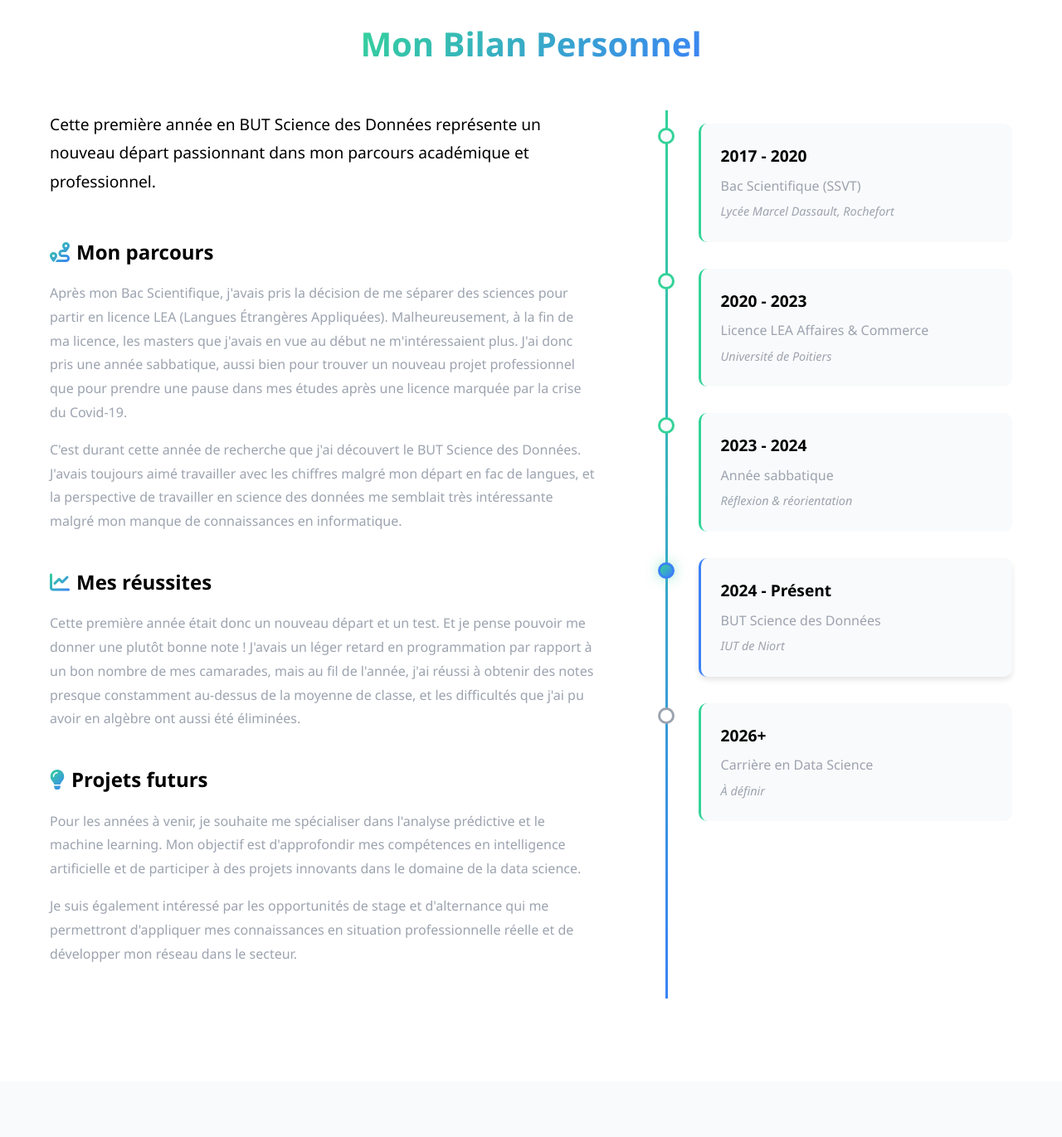
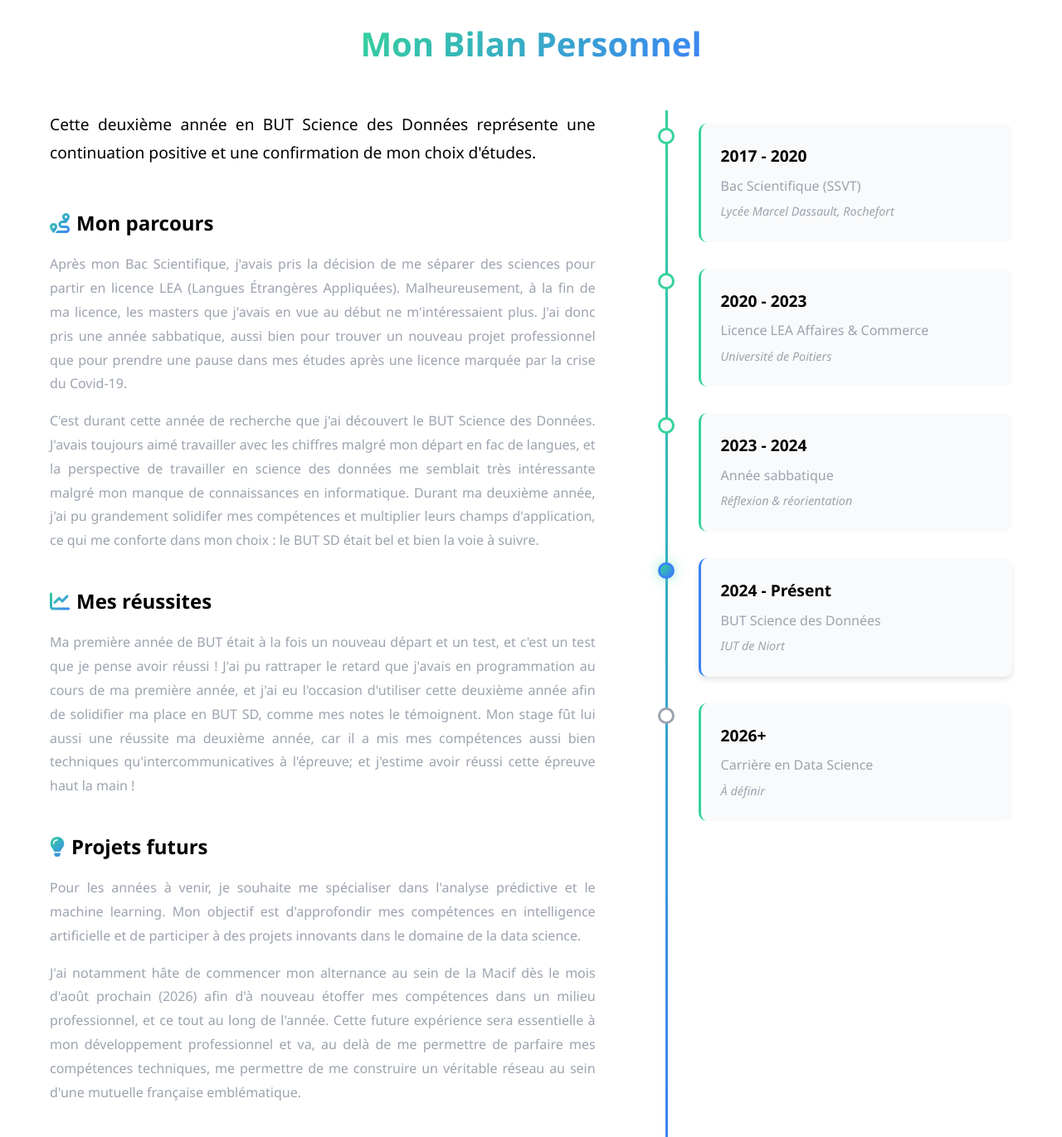
Before and after one commit to eliottguenard/eliottguenard.github.io, a plain HTML site: page index.html in a window 1280 px wide. Shown: the part 4320-5691 px from the top of the page at 83% size. Drawn offline with Linux system fonts and the light colour scheme.

Commit message:
justification du texte et modification du bilan

```diff
--- a/index.html
+++ b/index.html
@@ -336,7 +336,7 @@
                     </div>
                     <div class="project-content">
                         <h3>Création d'un outil automatique de gestion de tournées</h3>
-                        <p>Création d'un outil de gestion de tournées de collecte pour le Laboratoire de l'Environnement et de l'Alimentation de la Vendée grâce à ReactJS.</p>
+                        <p style="text-align: justify;">Création d'un outil de gestion de tournées de collecte pour le Laboratoire de l'Environnement et de l'Alimentation de la Vendée grâce à ReactJS.</p>
                         <div class="project-tags">
                             <span class="tag">React</span>
                             <span class="tag">Docker</span>
@@ -355,7 +355,7 @@
                     </div>
                     <div class="project-content">
                         <h3>Intégration de données dans un datawarehouse</h3>
-                        <p>Intégration de données fictives de ventes dans un datawarehouse afin d'analyser les performances de l'entreprise via des dashboards.</p>
+                        <p style="text-align: justify;">Intégration de données fictives de ventes dans un datawarehouse afin d'analyser les performances de l'entreprise via des dashboards.</p>
                         <div class="project-tags">
                             <span class="tag">PowerBI</span>
                             <span class="tag">SQL</span>
@@ -374,7 +374,7 @@
                     </div>
                     <div class="project-content">
                         <h3>Reporting d'une analyse multivariée</h3>
-                        <p>Mise en place d’un outil visuel et automatisé de suivi-évaluation de la pauvreté en France, permettant d’accroître l’efficacité dans la prise de décisions au niveau départemental et régional.</p>
+                        <p style="text-align: justify;">Mise en place d’un outil visuel et automatisé de suivi-évaluation de la pauvreté en France, permettant d’accroître l’efficacité dans la prise de décisions au niveau départemental et régional.</p>
                         <div class="project-tags">
                             <span class="tag">Flexdashboard R</span>
                             <span class="tag">HTML</span>
@@ -392,7 +392,7 @@
                     </div>
                     <div class="project-content">
                         <h3>Collecte automatisée de données web</h3>
-                        <p>Analyse de données collectées via web scraping et API en Python. Datavisualisation réalisée grâce à Streamlit.</p>
+                        <p style="text-align: justify;">Analyse de données collectées via web scraping et API en Python. Datavisualisation réalisée grâce à Streamlit.</p>
                         <div class="project-tags">
                             <span class="tag">Python</span>
                             <span class="tag">API</span>
@@ -411,7 +411,7 @@
                     </div>
                     <div class="project-content">
                         <h3>Automatisation de traitement de données dans un tableur</h3>
-                        <p>Automatisation de traitement de données Excel avec du VBA ainsi que sur Google Sheets via Apps Script.</p>
+                        <p style="text-align: justify;">Automatisation de traitement de données Excel avec du VBA ainsi que sur Google Sheets via Apps Script.</p>
                         <div class="project-tags">
                             <span class="tag">VBA</span>
                             <span class="tag">Excel</span>
@@ -430,7 +430,7 @@
                     </div>
                     <div class="project-content">
                         <h3>Analyse bibliométrique d’un laboratoire de recherche à partir de données ouvertes</h3>
-                        <p>Collecte de données via API ouvertes, nettoyage de données, modélisation et calcul d'indicateurs, développement d'une API et construction d'un dashboard interactif.</p>
+                        <p style="text-align: justify;">Collecte de données via API ouvertes, nettoyage de données, modélisation et calcul d'indicateurs, développement d'une API et construction d'un dashboard interactif.</p>
                         <div class="project-tags">
                             <span class="tag">API</span>
                             <span class="tag">Docker</span>
@@ -449,7 +449,7 @@
                     </div>
                     <div class="project-content">
                         <h3>Etude des données de Spotify</h3>
-                        <p>Datavisualisation sur un jeu de données récupéré via l'API de Spotify dans un site web dynamique en Javascript.</p>
+                        <p style="text-align: justify;">Datavisualisation sur un jeu de données récupéré via l'API de Spotify dans un site web dynamique en Javascript.</p>
                         <div class="project-tags">
                             <span class="tag">OpenData</span>
                             <span class="tag">MySQL</span>
@@ -468,7 +468,7 @@
                     </div>
                     <div class="project-content">
                         <h3>Etude de données géographiques</h3>
-                        <p>Etude approfondie de la proximité d'un moyen de mobilité des structures McDonalds en France métropolitaine.</p>
+                        <p style="text-align: justify;">Etude approfondie de la proximité d'un moyen de mobilité des structures McDonalds en France métropolitaine.</p>
                         <div class="project-tags">
                             <span class="tag">QGIS</span>
                             <span class="tag">Cartographie</span>
@@ -486,7 +486,7 @@
                     </div>
                     <div class="project-content">
                         <h3>Description et prévision de données temporelles</h3>
-                        <p>Etude et prévision du cours de l'argent dans un contexte géoploitique et économique instable.</p>
+                        <p style="text-align: justify;">Etude et prévision du cours de l'argent dans un contexte géoploitique et économique instable.</p>
                         <div class="project-tags">
                             <span class="tag">Série temporelle</span>
                             <span class="tag">Modélisation</span>
@@ -505,7 +505,7 @@
                     </div>
                     <div class="project-content">
                         <h3>Création d'un modèle de scoring</h3>
-                        <p>Déploiement d'un modèle de scoring sur des appels afin de maximiser le taux de transformation et optimiser la vente de souscription à un produit d'épargne.</p>
+                        <p style="text-align: justify;">Déploiement d'un modèle de scoring sur des appels afin de maximiser le taux de transformation et optimiser la vente de souscription à un produit d'épargne.</p>
                         <div class="project-tags">
                             <span class="tag">Python</span>
                             <span class="tag">Optimisation</span>
@@ -539,51 +539,56 @@
             <div class="bilan-content">
                 <div class="bilan-text">
                     <div class="bilan-intro">
-                        <p class="lead">
-                            Cette première année en BUT Science des Données représente un nouveau départ passionnant
-                            dans mon parcours académique et professionnel.
+                        <p class="lead" style="text-align: justify;">
+                            Cette deuxième année en BUT Science des Données représente une continuation positive
+                            et une confirmation de mon choix d'études.
                         </p>
                     </div>
 
                     <div class="bilan-section">
                         <h3><i class="fas fa-route"></i> Mon parcours</h3>
-                        <p>
+                        <p style="text-align: justify;">
                             Après mon Bac Scientifique, j'avais pris la décision de me séparer des sciences pour partir
                             en licence LEA (Langues Étrangères Appliquées). Malheureusement, à la fin de ma licence,
                             les masters que j'avais en vue au début ne m'intéressaient plus. J'ai donc pris une année sabbatique,
                             aussi bien pour trouver un nouveau projet professionnel que pour prendre une pause dans mes études
                             après une licence marquée par la crise du Covid-19.
                         </p>
-                        <p>
+                        <p style="text-align: justify;">
                             C'est durant cette année de recherche que j'ai découvert le BUT Science des Données.
                             J'avais toujours aimé travailler avec les chiffres malgré mon départ en fac de langues,
                             et la perspective de travailler en science des données me semblait très intéressante malgré
-                            mon manque de connaissances en informatique.
+                            mon manque de connaissances en informatique. Durant ma deuxième année, j'ai pu grandement
+                            solidifer mes compétences et multiplier leurs champs d'application, ce qui me conforte
+                            dans mon choix : le BUT SD était bel et bien la voie à suivre.
                         </p>
                     </div>
 
                     <div class="bilan-section">
                         <h3><i class="fas fa-chart-line"></i> Mes réussites</h3>
-                        <p>
-                            Cette première année était donc un nouveau départ et un test. Et je pense pouvoir me donner
-                            une plutôt bonne note ! J'avais un léger retard en programmation par rapport à un bon nombre
-                            de mes camarades, mais au fil de l'année, j'ai réussi à obtenir des notes presque constamment
-                            au-dessus de la moyenne de classe, et les difficultés que j'ai pu avoir en algèbre ont aussi
-                            été éliminées.
+                        <p style="text-align: justify;">
+                            Ma première année de BUT était à la fois un nouveau départ et un test, et c'est un test que
+                            je pense avoir réussi ! J'ai pu rattraper le retard que j'avais en programmation au cours
+                            de ma première année, et j'ai eu l'occasion d'utiliser cette deuxième année afin de solidifier
+                            ma place en BUT SD, comme mes notes le témoignent. Mon stage fût lui aussi une réussite
+                            ma deuxième année, car il a mis mes compétences aussi bien techniques qu'intercommunicatives
+                            à l'épreuve; et j'estime avoir réussi cette épreuve haut la main !
                         </p>
                     </div>
 
                     <div class="bilan-section">
                         <h3><i class="fas fa-lightbulb"></i> Projets futurs</h3>
-                        <p>
+                        <p style="text-align: justify;">
                             Pour les années à venir, je souhaite me spécialiser dans l'analyse prédictive et le machine learning.
                             Mon objectif est d'approfondir mes compétences en intelligence artificielle et de participer à des
                             projets innovants dans le domaine de la data science.
                         </p>
-                        <p>
-                            Je suis également intéressé par les opportunités de stage et d'alternance qui me permettront
-                            d'appliquer mes connaissances en situation professionnelle réelle et de développer mon réseau
-                            dans le secteur.
+                        <p style="text-align: justify;">
+                            J'ai notamment hâte de commencer mon alternance au sein de la Macif dès le mois d'août prochain (2026)
+                            afin d'à nouveau étoffer mes compétences dans un milieu professionnel, et ce tout au long de l'année.
+                            Cette future expérience sera essentielle à mon développement professionnel et va, au delà de me permettre
+                            de parfaire mes compétences techniques, me permettre de me construire un véritable réseau au sein d'une
+                            mutuelle française emblématique.
                         </p>
                     </div>
                 </div>
```
